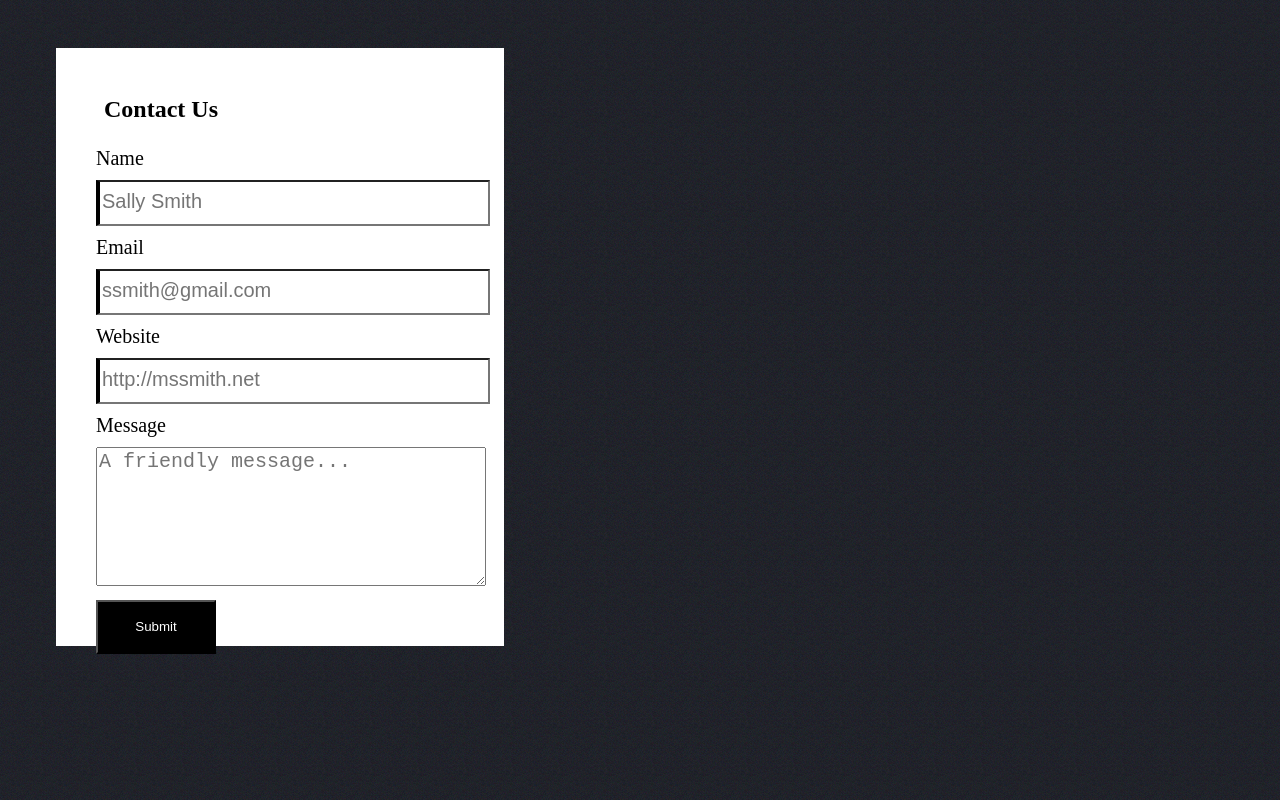
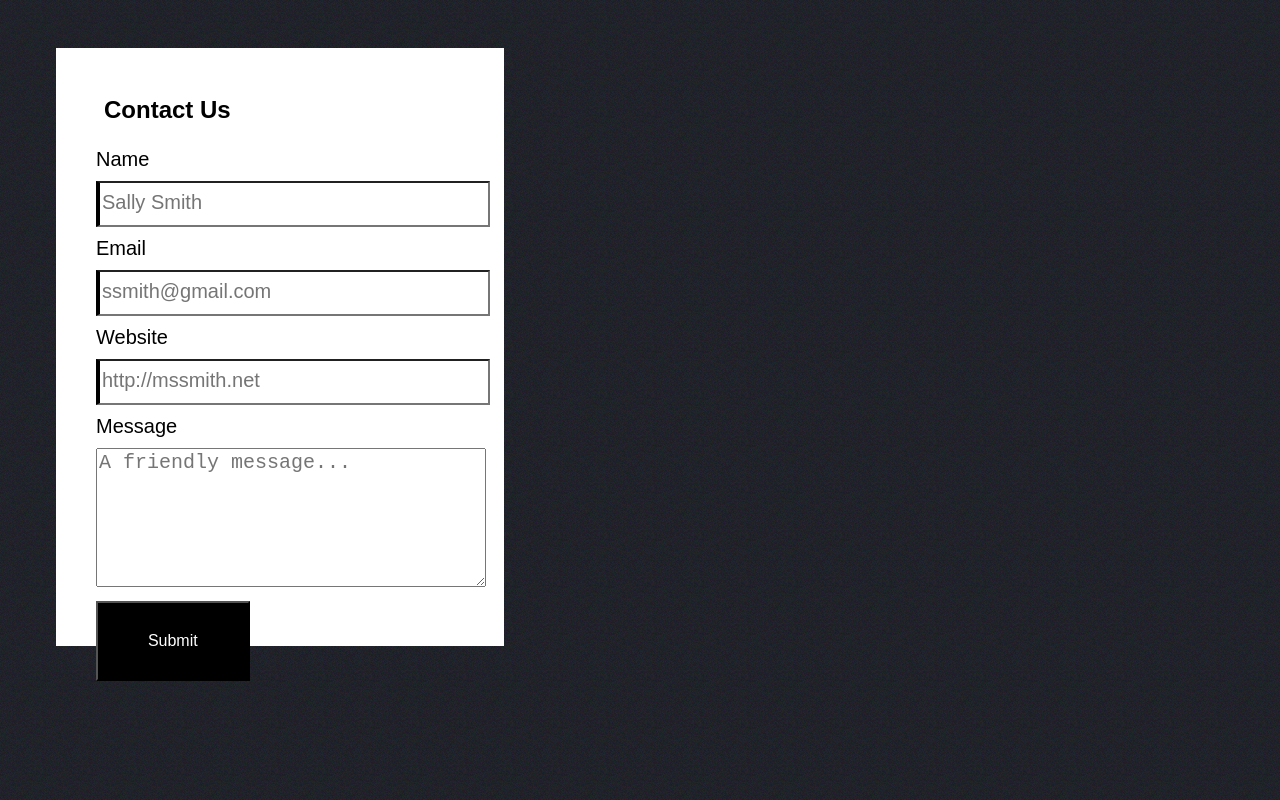
Before and after one commit to MHG16/jQuery-contact-form, a website: page index.html in a window 1280 px wide. Drawn offline with nearby package versions, Linux system fonts and the light colour scheme.

Commit message:
changed font to sans-serif

```diff
--- a/styles/main.scss
+++ b/styles/main.scss
@@ -2,6 +2,7 @@
 body {
 	background-image: url(../images/bg.jpg);
 	background-repeat: repeat;
+	font-family: sans-serif;
 }
 
 .formHolder {
@@ -56,8 +57,9 @@ input {
 
 
 button {
-	width: 9em;
-	height: 4em;
+	width: 40%;
+	height: 5em;
+	font-size: 1em;
 	color: white;
 	background-color: black;
 }
```
Also changed, not shown: styles/main.css, 1 other file.
